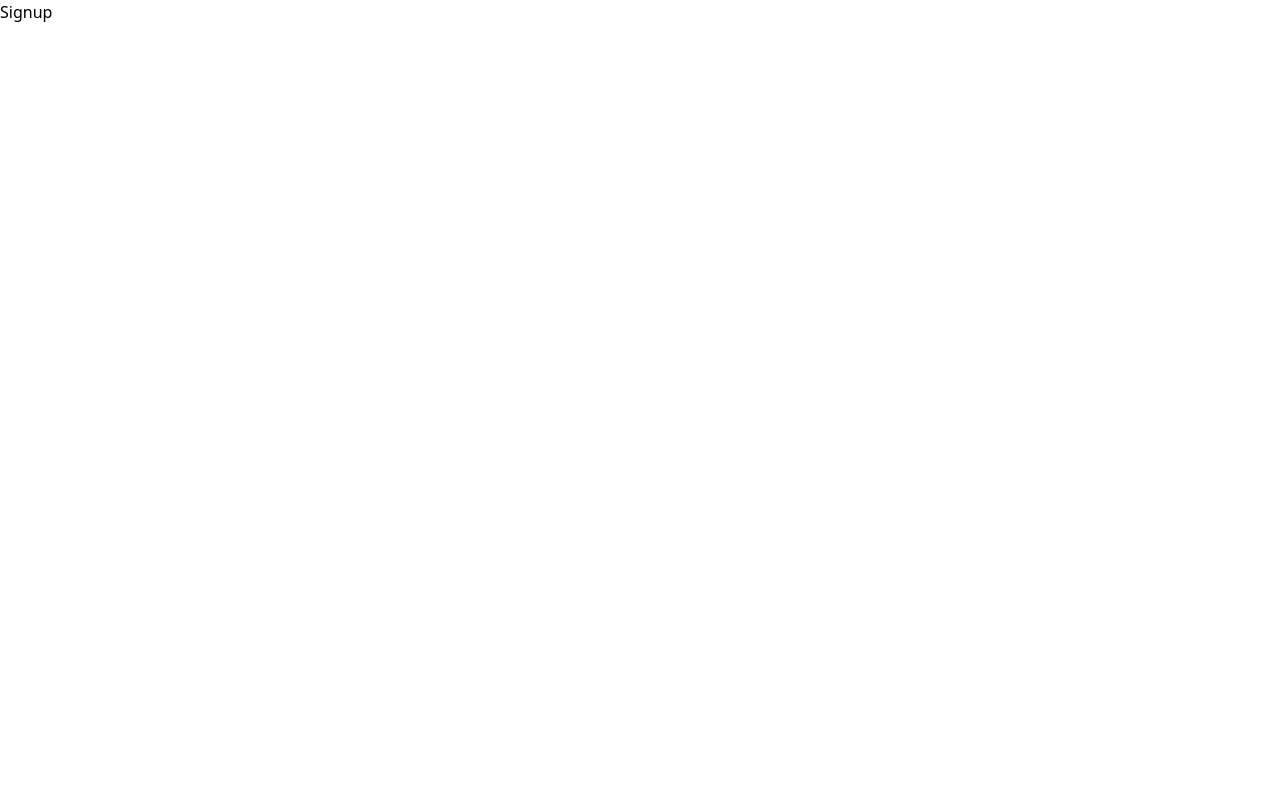
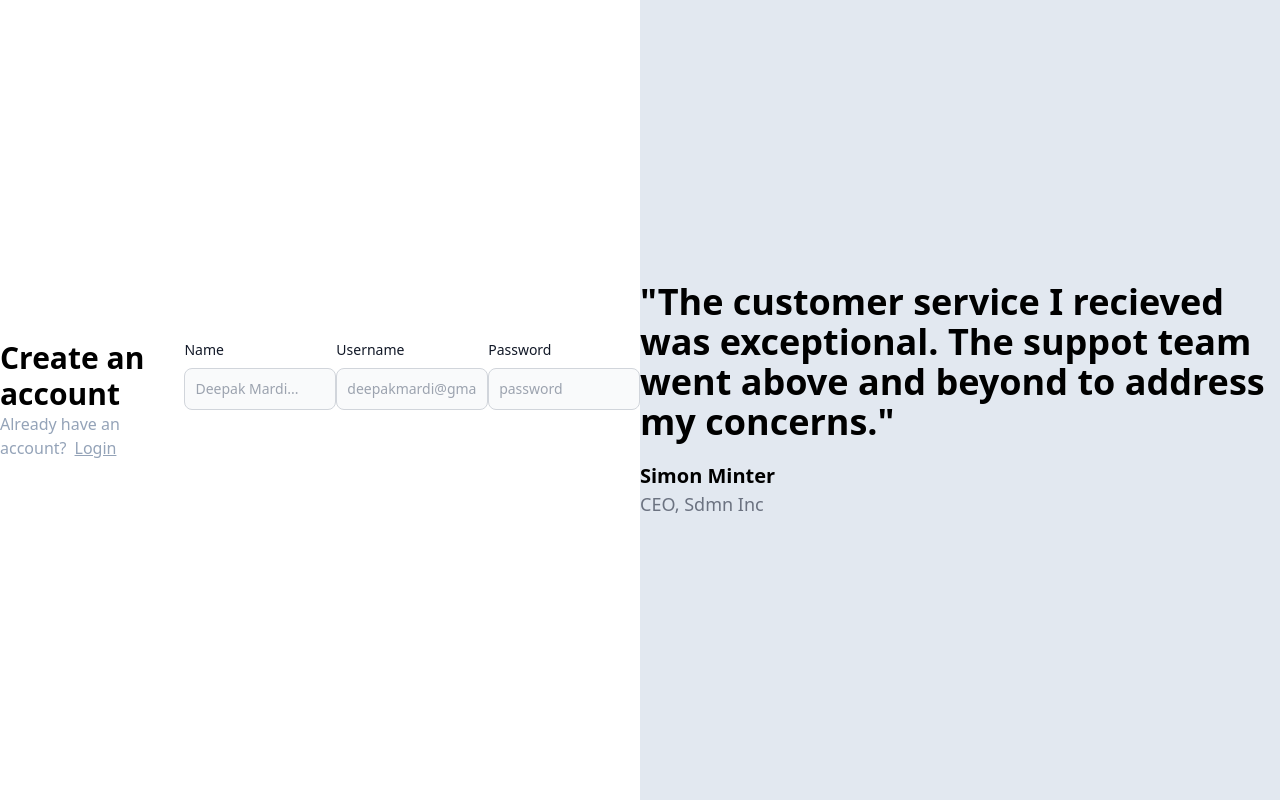
Before and after one commit to deepakmardii/medium, a React (Vite) app in the folder frontend/: page /signup in a window 1280 px wide. Built offline with nearby package versions, Linux system fonts and the light colour scheme.

Commit message:
signup page skeleton

```diff
--- /dev/null
+++ b/frontend/src/components/Auth.tsx
@@ -0,0 +1,77 @@
+import { SignupInput } from "@deepakmardi22/medium-common";
+import { ChangeEvent, useState } from "react";
+import { Link } from "react-router-dom";
+
+const Auth = ({ type }: { type: "signup" | "signin" }) => {
+  const [postInputs, setPostInputs] = useState<SignupInput>({
+    name: "",
+    username: "",
+    password: "",
+  });
+  return (
+    <div className="h-screen flex justify-center flex-col">
+      <div className="flex justify-center">
+        <div>
+          <div className="text-3xl font-extrabold">Create an account</div>
+          <div className="text-slate-400">
+            Already have an account?
+            <Link className="underline pl-2" to={"/sighin"}>
+              Login
+            </Link>
+          </div>
+        </div>
+        <LabelInput
+          type="text"
+          label="Name"
+          placeholder="Deepak Mardi..."
+          onChange={(e) => {
+            setPostInputs((c) => ({ ...c, name: e.target.value }));
+          }}
+        />
+        <LabelInput
+          type="text"
+          label="Username"
+          placeholder="deepakmardi@gmail.com"
+          onChange={(e) => {
+            setPostInputs((c) => ({ ...c, username: e.target.value }));
+          }}
+        />
+        <LabelInput
+          type="password"
+          label="Password"
+          placeholder="password"
+          onChange={(e) => {
+            setPostInputs((c) => ({ ...c, password: e.target.value }));
+          }}
+        />
+      </div>
+    </div>
+  );
+};
+
+export default Auth;
+
+interface LabelInputType {
+  label: string;
+  placeholder: string;
+  onChange: (e: ChangeEvent<HTMLInputElement>) => void;
+  type: string;
+}
+
+function LabelInput({ label, placeholder, onChange, type }: LabelInputType) {
+  return (
+    <div>
+      <label className="block mb-2 text-sm font-medium text-gray-900 dark:text-white">
+        {label}
+      </label>
+      <input
+        onChange={onChange}
+        type={type || "text"}
+        id="first_name"
+        className="bg-gray-50 border border-gray-300 text-gray-900 text-sm rounded-lg focus:ring-blue-500 focus:border-blue-500 block w-full p-2.5 dark:bg-gray-700 dark:border-gray-600 dark:placeholder-gray-400 dark:text-white dark:focus:ring-blue-500 dark:focus:border-blue-500"
+        placeholder={placeholder}
+        required
+      />
+    </div>
+  );
+}
--- /dev/null
+++ b/frontend/src/components/Quote.tsx
@@ -0,0 +1,18 @@
+const Quote = () => {
+  return (
+    <div className="bg-slate-200 h-screen flex flex-col justify-center items-center">
+      <div className="max-w-3xl">
+        <div className="font-bold text-4xl">
+          "The customer service I recieved was exceptional. The suppot team went
+          above and beyond to address my concerns."
+        </div>
+        <div className="font-bold text-xl mt-5">
+          <div>Simon Minter</div>
+          <div className="font-normal text-gray-500 text-lg">CEO, Sdmn Inc</div>
+        </div>
+      </div>
+    </div>
+  );
+};
+
+export default Quote;
--- a/frontend/src/pages/Signup.tsx
+++ b/frontend/src/pages/Signup.tsx
@@ -1,7 +1,13 @@
-import React from "react";
+import Auth from "../components/Auth";
+import Quote from "../components/Quote";
 
 const Signup = () => {
-  return <div>Signup</div>;
+  return (
+    <div className="grid grid-cols-2">
+      <Auth />
+      <Quote />
+    </div>
+  );
 };
 
 export default Signup;
```
